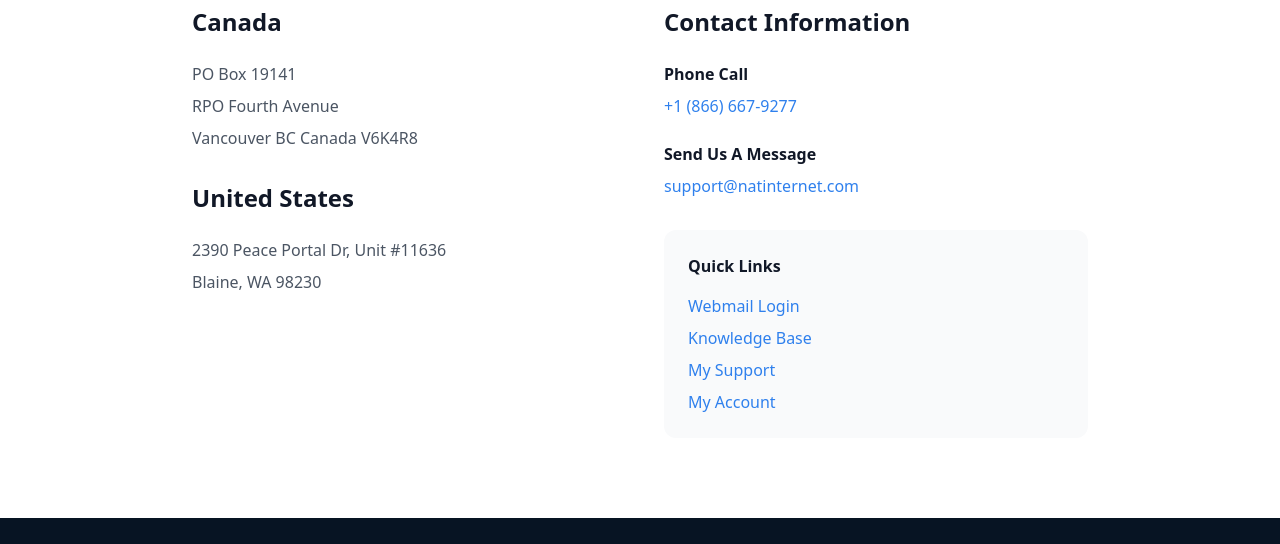
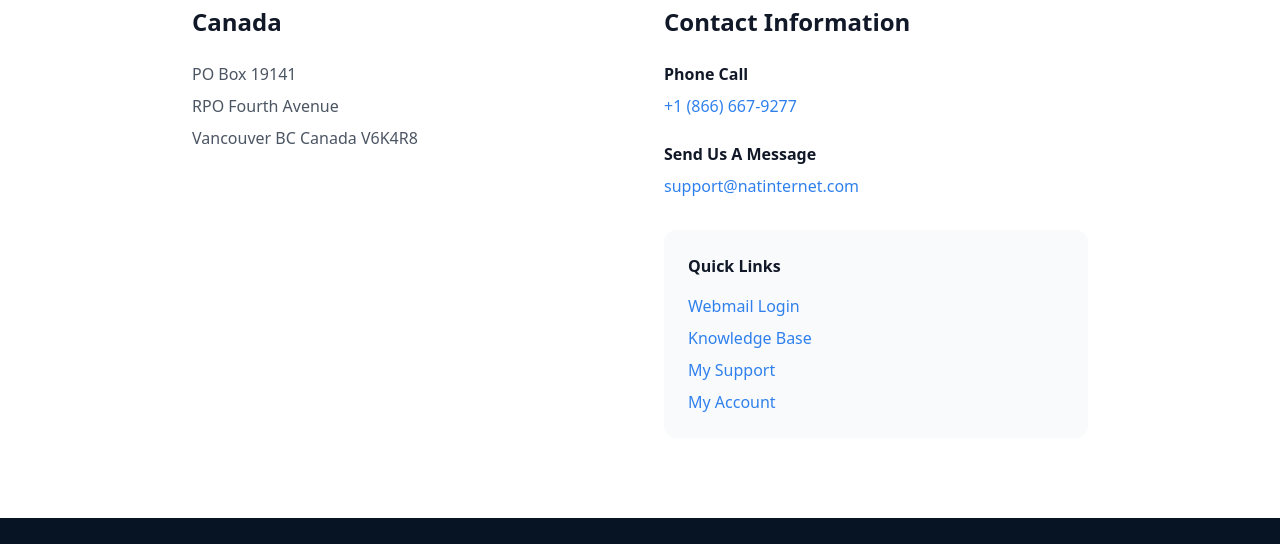
Before and after one commit to National-Email-and-Internet/natinternet-astro, an Astro site: page /contact-us in a window 1280 px wide. Shown: the part 218-762 px from the top of the page. Built offline with nearby package versions, Linux system fonts and the light colour scheme; Astro itself is replaced by a stand-in of ours.

Commit message:
Rename npm package to neic-astro; remove US address from contact page

```diff
--- a/package.json
+++ b/package.json
@@ -1,5 +1,5 @@
 {
-  "name": "natinternet-astro",
+  "name": "neic-astro",
   "type": "module",
   "version": "1.0.0",
   "scripts": {
--- a/src/pages/contact-us.astro
+++ b/src/pages/contact-us.astro
@@ -14,9 +14,6 @@ import BaseLayout from '../layouts/BaseLayout.astro';
           <p class="text-gray-600 mb-2">RPO Fourth Avenue</p>
           <p class="text-gray-600 mb-4">Vancouver BC Canada V6K4R8</p>
 
-          <h2 class="text-2xl font-bold mb-6 mt-8">United States</h2>
-          <p class="text-gray-600 mb-2">2390 Peace Portal Dr, Unit #11636</p>
-          <p class="text-gray-600 mb-4">Blaine, WA 98230</p>
         </div>
 
         <div>
```
Also changed, not shown: 1 other file.
